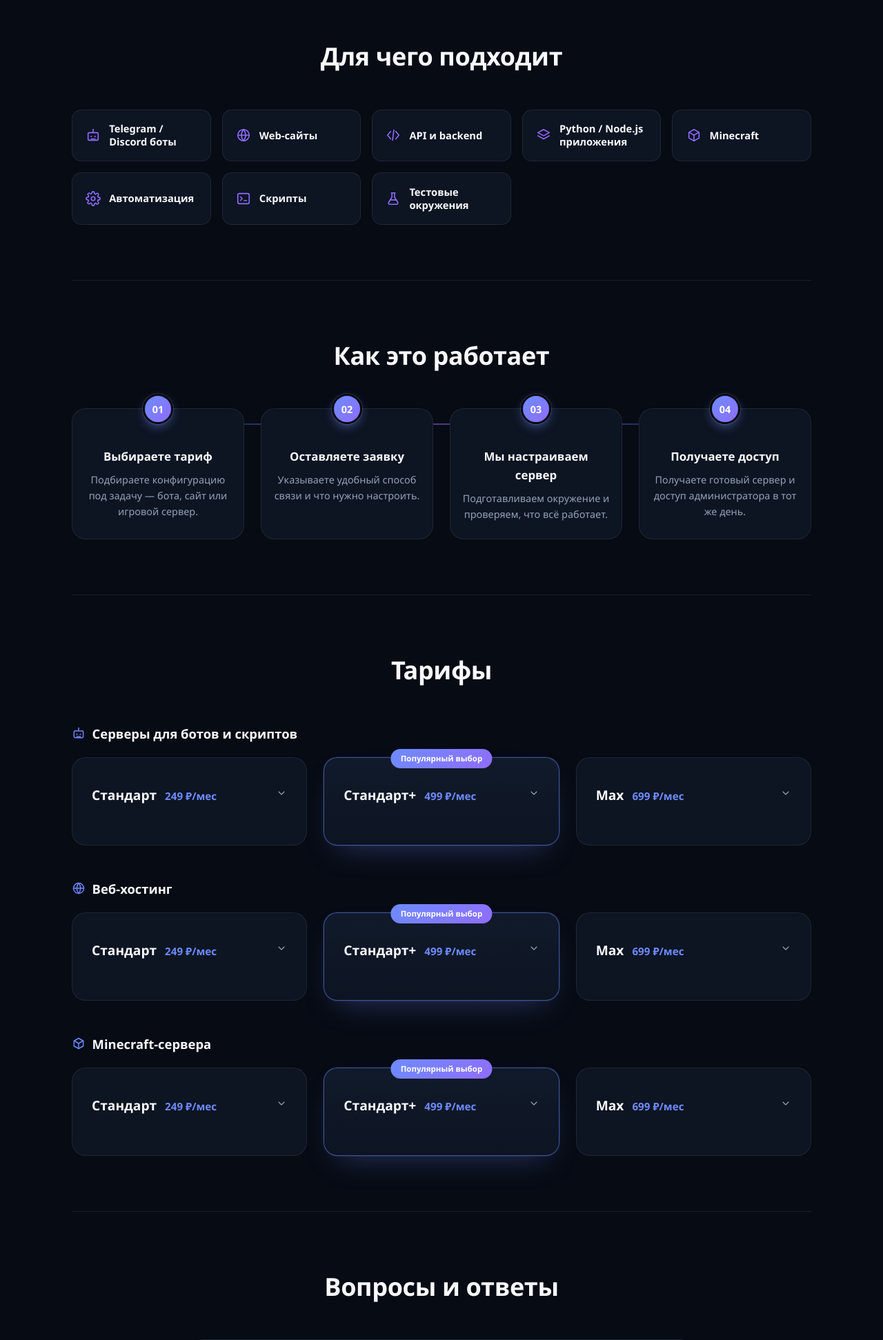
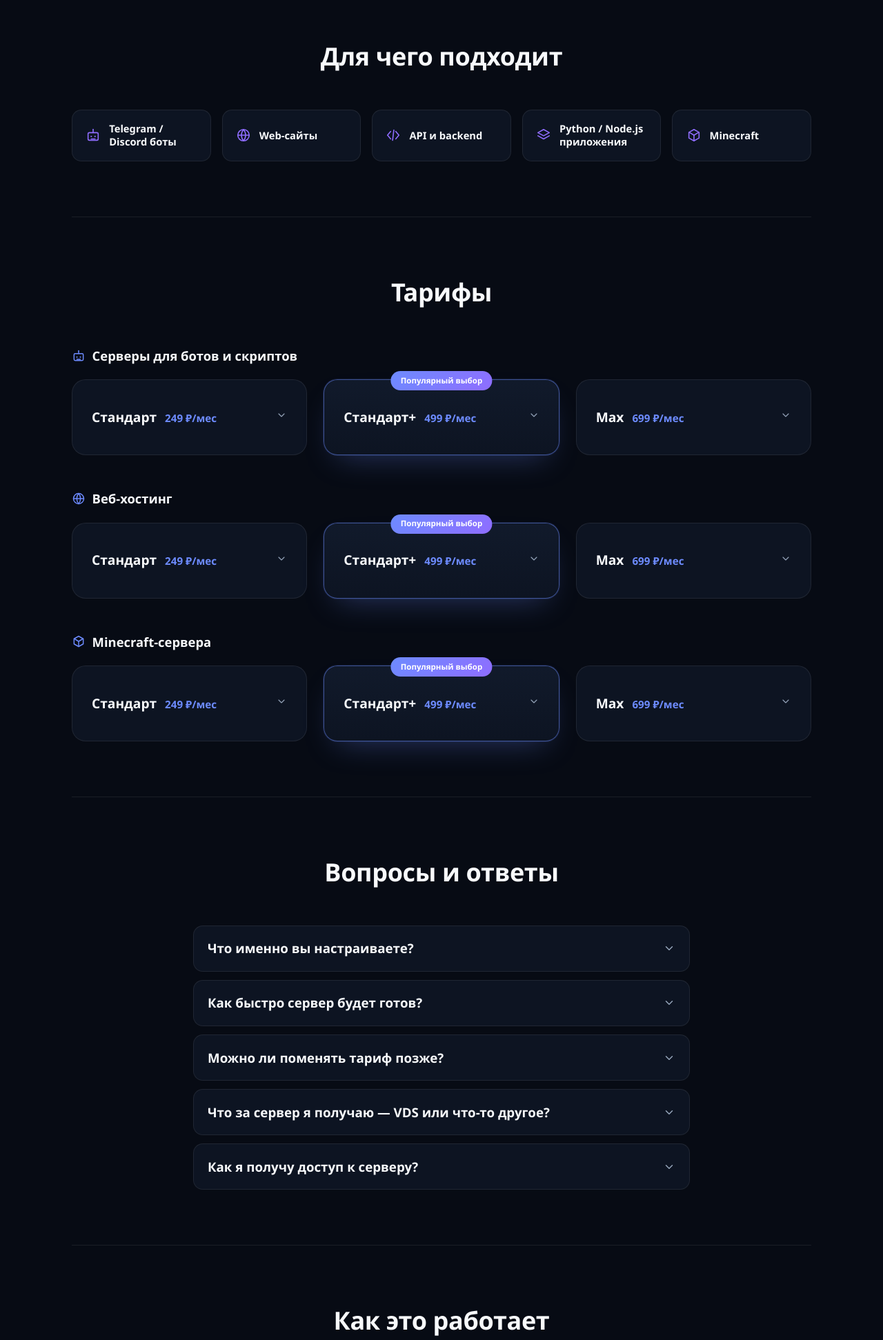
Before and after one commit to DBazhen0v/cloudix, a Flask app: page / in a window 1280 px wide. Shown: the part 822-2765 px from the top of the page at 69% size. Run offline with Flask 3, Linux system fonts and the light colour scheme; data comes from the database, SQL or seed files in the repository.

Commit message:
Fix accordion padding symmetry, trim use-cases, move timeline to bottom
- Real bug: collapsed pricing-card/FAQ panels had a ~17px "ghost" gap
  at the bottom only. Root cause: grid-template-rows: 0fr alone doesn't
  override a track's automatic minimum content size — needed
  minmax(0, 0fr) to actually force it to zero. Also switched the plan
  card's reveal spacing from margin-top (never collapses on a grid
  item) to padding-top (does).
- Use-cases: dropped Автоматизация/Скрипты/Тестовые окружения per
  request, keeping the five most concrete ones.
- Moved "Как это работает" to the bottom of the page, after FAQ.

```diff
--- a/app/static/css/style.css
+++ b/app/static/css/style.css
@@ -731,18 +731,20 @@ section:last-of-type {
 
 .plan-card-details {
   display: grid;
-  grid-template-rows: 0fr;
+  grid-template-rows: minmax(0, 0fr);
+  min-height: 0;
+  overflow: hidden;
   transition: grid-template-rows 0.32s ease;
 }
 
 .plan-card-details.is-open {
-  grid-template-rows: 1fr;
+  grid-template-rows: minmax(0, 1fr);
 }
 
 .plan-card-details-inner {
   min-height: 0;
   overflow: hidden;
-  margin-top: 1.1rem;
+  padding-top: 1.1rem;
   opacity: 0;
   transform: translateY(-4px);
   transition: opacity 0.22s ease, transform 0.22s ease;
@@ -896,12 +898,14 @@ section:last-of-type {
 
 .faq-answer {
   display: grid;
-  grid-template-rows: 0fr;
+  grid-template-rows: minmax(0, 0fr);
+  min-height: 0;
+  overflow: hidden;
   transition: grid-template-rows 0.32s ease;
 }
 
 .faq-answer.is-open {
-  grid-template-rows: 1fr;
+  grid-template-rows: minmax(0, 1fr);
 }
 
 .faq-answer-inner {
--- a/app/templates/index.html
+++ b/app/templates/index.html
@@ -67,36 +67,7 @@
     <div class="use-case-card">{{ icon_api() }}<span>API и backend</span></div>
     <div class="use-case-card">{{ icon_layers() }}<span>Python / Node.js приложения</span></div>
     <div class="use-case-card">{{ icon_cube() }}<span>Minecraft</span></div>
-    <div class="use-case-card">{{ icon_automation() }}<span>Автоматизация</span></div>
-    <div class="use-case-card">{{ icon_terminal() }}<span>Скрипты</span></div>
-    <div class="use-case-card">{{ icon_flask() }}<span>Тестовые окружения</span></div>
   </div>
-</section>
-
-<section class="how" id="how">
-  <h2 class="section-title">Как это работает</h2>
-  <ol class="timeline">
-    <li class="timeline-step">
-      <span class="timeline-num">01</span>
-      <h3>Выбираете тариф</h3>
-      <p>Подбираете конфигурацию под задачу — бота, сайт или игровой сервер.</p>
-    </li>
-    <li class="timeline-step">
-      <span class="timeline-num">02</span>
-      <h3>Оставляете заявку</h3>
-      <p>Указываете удобный способ связи и что нужно настроить.</p>
-    </li>
-    <li class="timeline-step">
-      <span class="timeline-num">03</span>
-      <h3>Мы настраиваем сервер</h3>
-      <p>Подготавливаем окружение и проверяем, что всё работает.</p>
-    </li>
-    <li class="timeline-step">
-      <span class="timeline-num">04</span>
-      <h3>Получаете доступ</h3>
-      <p>Получаете готовый сервер и доступ администратора в тот же день.</p>
-    </li>
-  </ol>
 </section>
 
 <section class="plans" id="plans">
```
Also changed, not shown: other parts of app/templates/index.html (+27 -1 lines).
